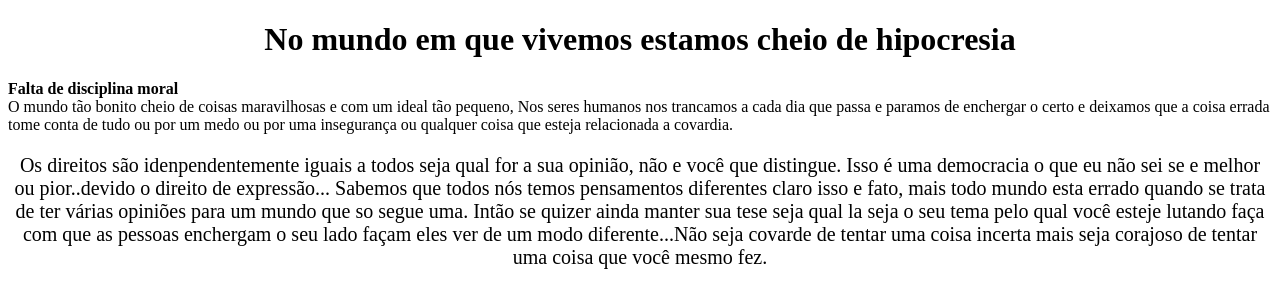
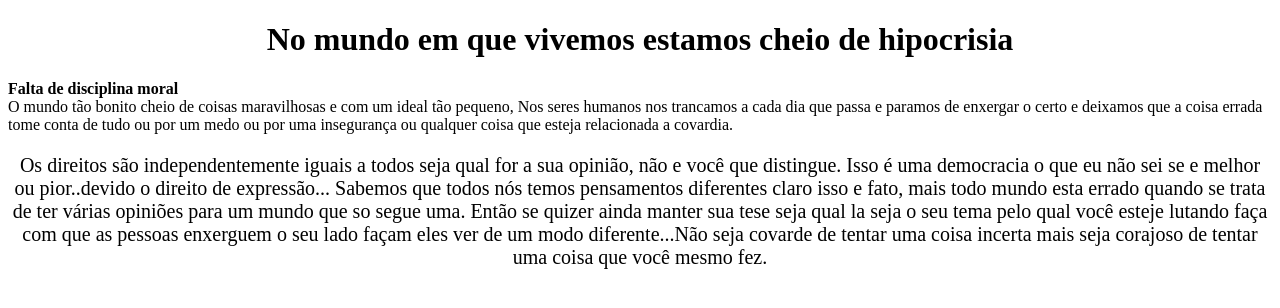
Before and after one commit to lipshec/LIPE-html, a plain HTML site: page index.html in a window 1280 px wide. Drawn offline with Linux system fonts and the light colour scheme.

Commit message:
index.html

```diff
--- a/index.html
+++ b/index.html
@@ -7,8 +7,8 @@
     <link rel="stylesheet" href="style.css"
 </head>
 <body>
-    <h1>No mundo em que vivemos estamos cheio de hipocresia</h1>
+    <h1>No mundo em que vivemos estamos cheio de hipocrisia</h1>
     <b>Falta de disciplina moral</b>
-    <br>O mundo tão bonito cheio de coisas maravilhosas e com um ideal tão pequeno, Nos seres humanos nos trancamos a cada dia que passa e paramos de enchergar o certo e deixamos que a coisa errada tome conta de tudo ou por um medo ou por uma insegurança ou qualquer coisa que esteja relacionada a covardia.<br>
-    <p>Os direitos são idenpendentemente iguais a todos seja qual for a sua opinião, não e você que distingue. Isso é uma democracia o que eu não sei se e melhor ou pior..devido o direito de expressão... Sabemos que todos nós temos pensamentos diferentes claro isso e fato, mais todo mundo esta errado quando se trata de ter várias opiniões para um mundo que so segue uma. Intão se quizer ainda manter sua tese seja qual la seja o seu tema pelo qual você esteje lutando faça com que as pessoas enchergam o seu lado façam eles ver de um modo diferente...Não seja covarde de tentar uma coisa incerta mais seja corajoso de tentar uma coisa que você mesmo fez.</p>
+    <br>O mundo tão bonito cheio de coisas maravilhosas e com um ideal tão pequeno, Nos seres humanos nos trancamos a cada dia que passa e paramos de enxergar o certo e deixamos que a coisa errada tome conta de tudo ou por um medo ou por uma insegurança ou qualquer coisa que esteja relacionada a covardia.<br>
+    <p>Os direitos são independentemente iguais a todos seja qual for a sua opinião, não e você que distingue. Isso é uma democracia o que eu não sei se e melhor ou pior..devido o direito de expressão... Sabemos que todos nós temos pensamentos diferentes claro isso e fato, mais todo mundo esta errado quando se trata de ter várias opiniões para um mundo que so segue uma. Então se quizer ainda manter sua tese seja qual la seja o seu tema pelo qual você esteje lutando faça com que as pessoas enxerguem o seu lado façam eles ver de um modo diferente...Não seja covarde de tentar uma coisa incerta mais seja corajoso de tentar uma coisa que você mesmo fez.</p>
 </html>
```
